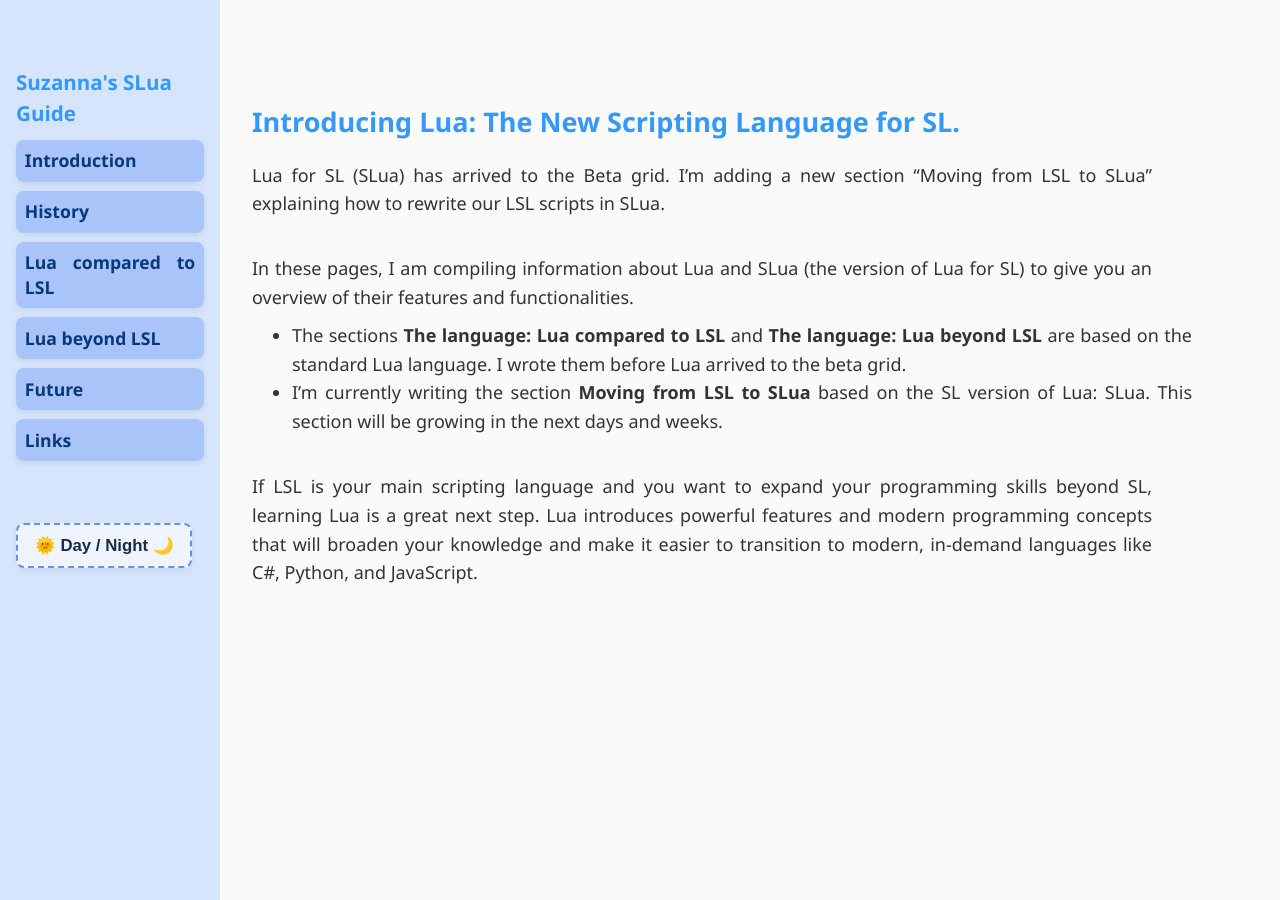
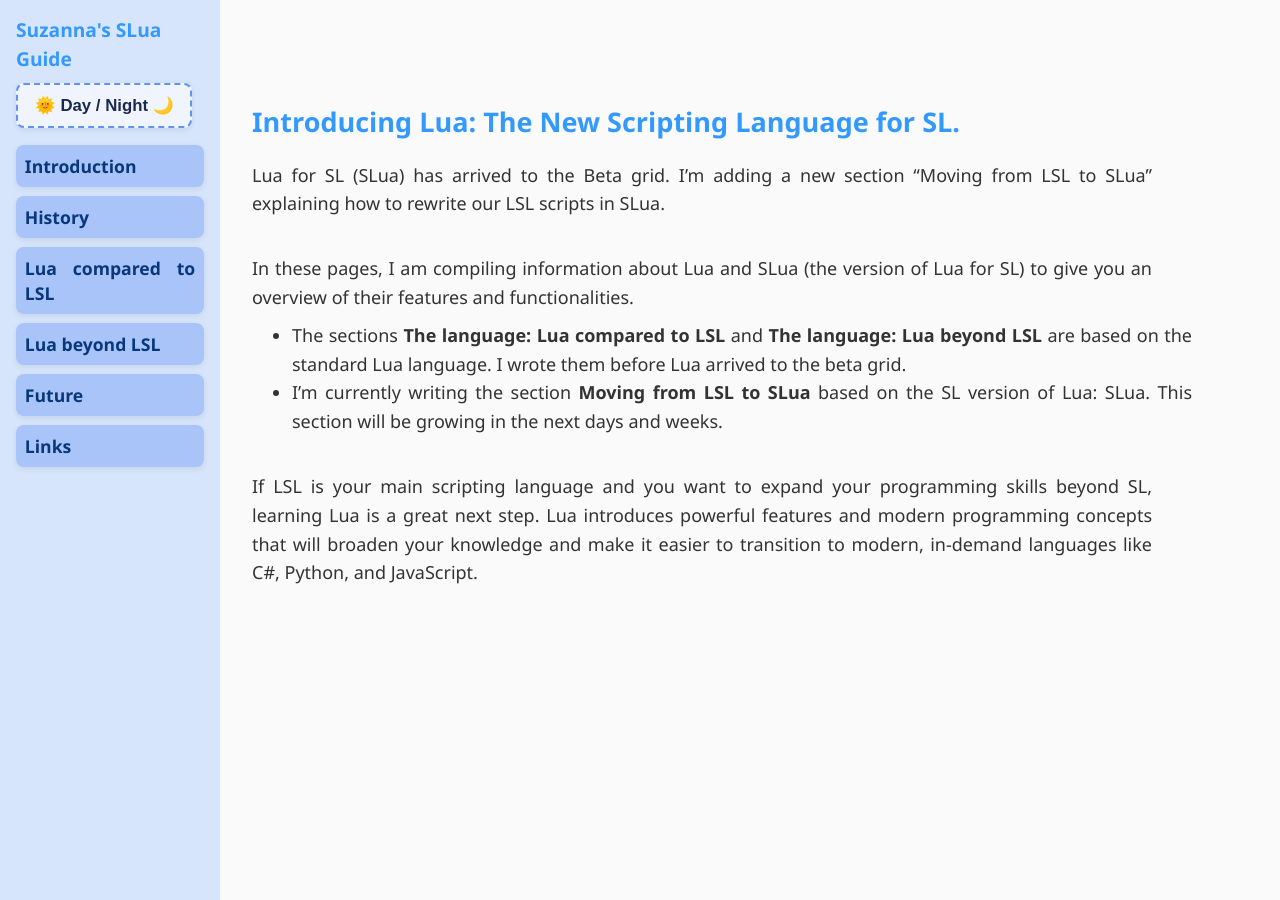
Before and after one commit to Suzanna-Linn/slua, a Jekyll site: the page built from docs/index.md, in a window 1280 px wide. Built offline with Jekyll 4.4.1, drawn with Linux system fonts in a browser that asks for light colours; nearby versions of some CDN libraries; comment, search, counter and statistics services are not loaded; some of the changed lines change nothing that is shown.

Commit message:
Update sidebar.html

```diff
--- a/docs/_includes/sidebar.html
+++ b/docs/_includes/sidebar.html
@@ -1,5 +1,7 @@
 <nav>
-  <h1>Suzanna's SLua Guide</h1>
+  <h2>Suzanna's SLua Guide</h2>
+  <button id="theme-toggle" class="theme-toggle">🌞 Day / Night 🌙</button>
+  <br>
   <ul>
     <li><a href="/slua/" class="page-link">Introduction</a></li>
     <li><a href="/slua/history" class="page-link">History</a></li>
@@ -9,5 +11,3 @@
     <li><a href="/slua/links" class="page-link">Links</a></li>
   </ul>
 </nav>
-<br><br>
-<button id="theme-toggle" class="theme-toggle">🌞 Day / Night 🌙</button>
```
